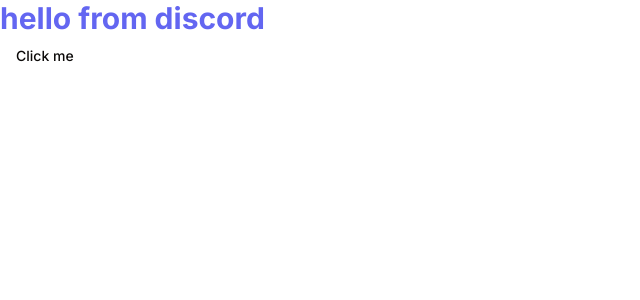
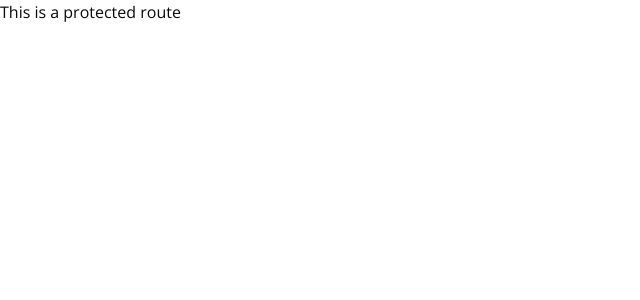
Before and after one commit to ps-lolfan/discord, a Next.js app: page / in a window 1280 px wide. Shown: the top 300 px of the page, without its empty margins (0-640 px from the left). Built offline with nearby package versions, Linux system fonts and the light colour scheme.

Commit message:
folder structure done

```diff
--- /dev/null
+++ b/app/(main)/(routes)/page.tsx
@@ -0,0 +1,8 @@
+
+export default function Home() {
+  return (
+    <div className="">
+      This is a protected route
+    </div>
+  )
+}
--- a/app/layout.tsx
+++ b/app/layout.tsx
@@ -1,11 +1,11 @@
 import './globals.css'
 import type { Metadata } from 'next'
-import { Inter } from 'next/font/google'
+import { Open_Sans } from 'next/font/google'
 
-const inter = Inter({ subsets: ['latin'] })
+const font = Open_Sans({ subsets: ['latin'] })
 
 export const metadata: Metadata = {
-  title: 'Create Next App',
+  title: 'Disord Clone',
   description: 'Generated by create next app',
 }
 
@@ -16,7 +16,7 @@
 }) {
   return (
     <html lang="en">
-      <body className={inter.className}>{children}</body>
+      <body className={font.className}>{children}</body>
     </html>
   )
 }
--- a/app/page.tsx
+++ /dev/null
@@ -1,12 +0,0 @@
-import { Button } from "@/components/ui/button";
-
-export default function Home() {
-  return (
-    <div className="">
-      <p className="text-3xl font-bold text-indigo-500">
-        hello from discord
-      </p>
-      <Button variant="ghost">Click me</Button>
-    </div>
-  )
-}
```
Also changed, not shown: app/(auth)/layout.tsx (added).
